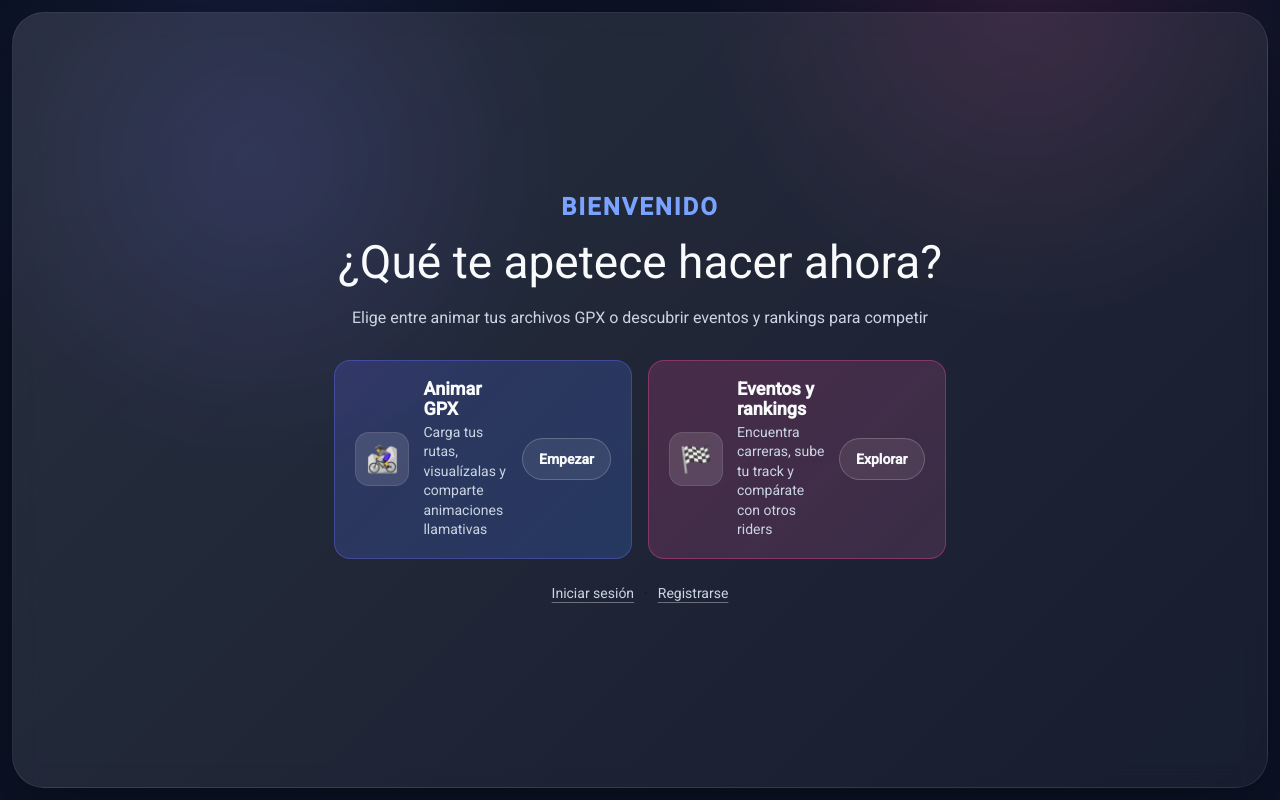
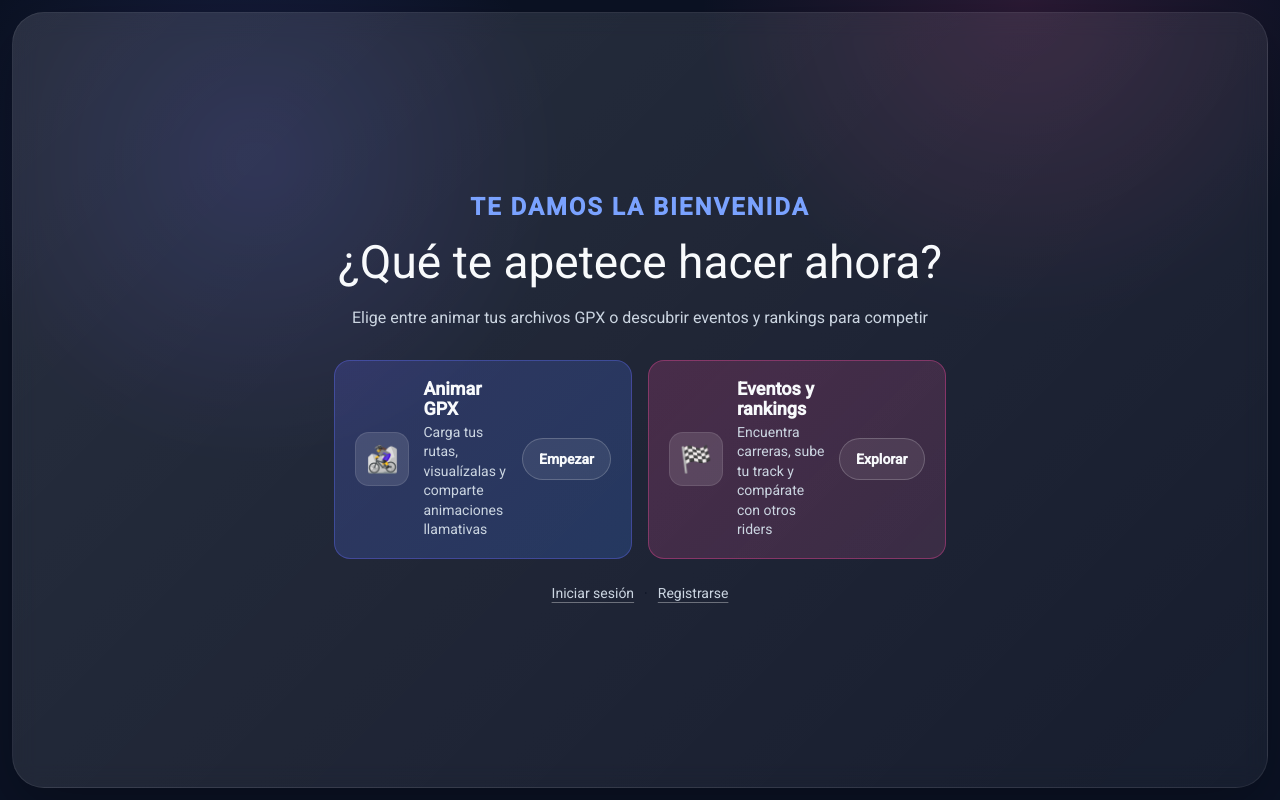
Before and after one commit to eimbert/gpx-maps, an Angular app: page / in a window 1280 px wide. Built offline with nearby package versions, Linux system fonts and the light colour scheme.

Commit message:
titulo inicial

```diff
--- a/src/app/home/home.component.html
+++ b/src/app/home/home.component.html
@@ -1,7 +1,7 @@
 <div class="home">
   <div class="home__background"></div>
   <main class="home__content">
-    <p class="eyebrow">Bienvenido</p>
+    <p class="eyebrow">Te damos la Bienvenida</p>
     <h1 class="headline">¿Qué te apetece hacer ahora?</h1>
     <p class="lead">Elige entre animar tus archivos GPX o descubrir eventos y rankings para competir</p>
 
--- a/src/app/load-gpx/load-gpx.component.html
+++ b/src/app/load-gpx/load-gpx.component.html
@@ -36,7 +36,7 @@
         <div class="icon">📂</div>
         <p class="title">Suelta aquí tus archivos GPX</p>
         <p class="subtitle">También puedes pulsar para abrir el selector</p>
-        <button type="button" class="secondary">Añadir archivos</button>
+        <button type="button" class="secondary" style="cursor: pointer;">Añadir archivos</button>
       </div>
     </div>
 
--- a/src/app/register-dialog/register-dialog.component.html
+++ b/src/app/register-dialog/register-dialog.component.html
@@ -2,7 +2,7 @@
 <form #registerForm="ngForm" (ngSubmit)="onSubmit(registerForm)" novalidate>
   <mat-dialog-content>
     <p class="dialog-description">
-      Completa los datos para registrarte. Usaremos el servicio en <strong>{{ environment?.registerUrl || 'registro local' }}</strong>.
+      Completa los datos para registrarte.
     </p>
 
     <mat-form-field appearance="outline" class="full-width">
```
